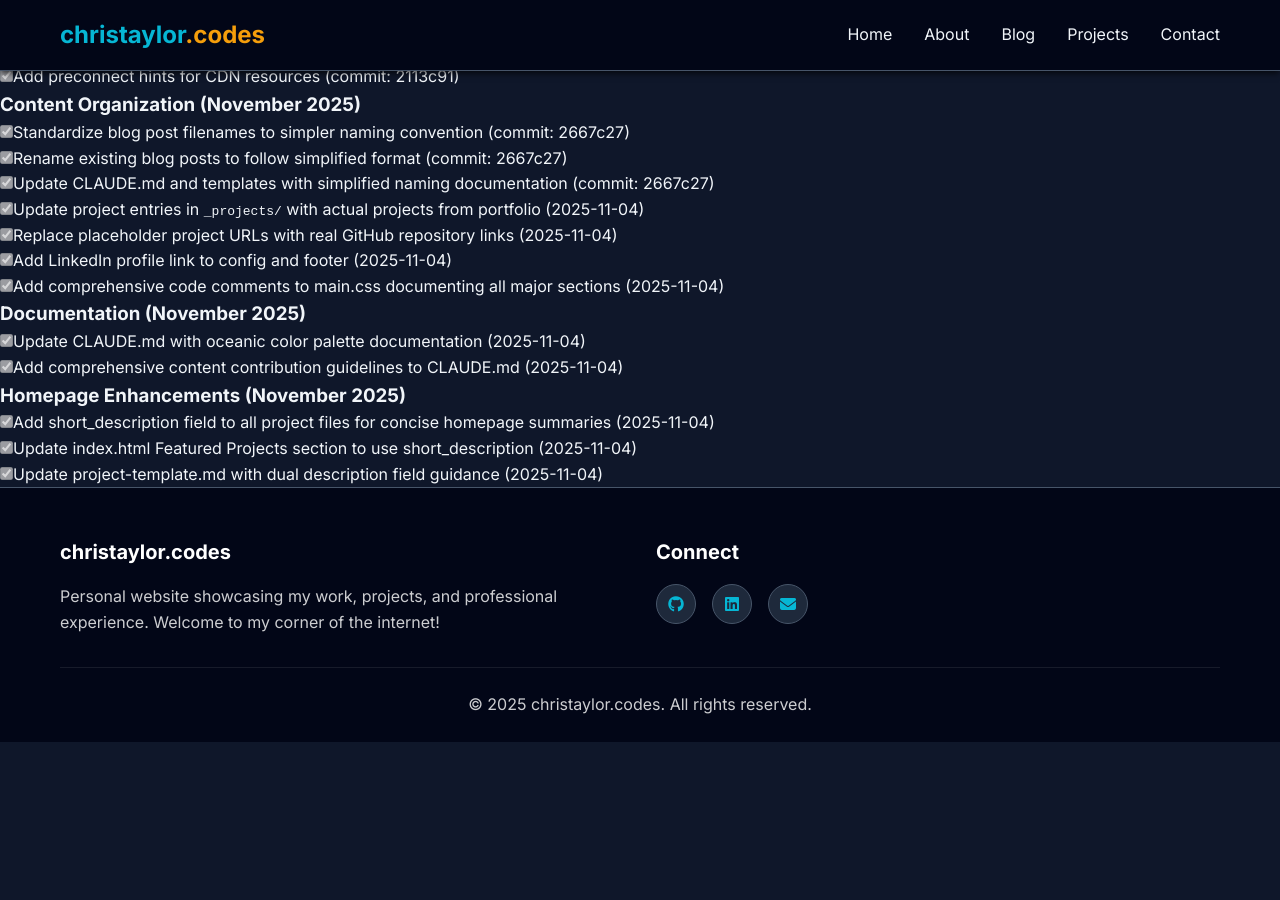
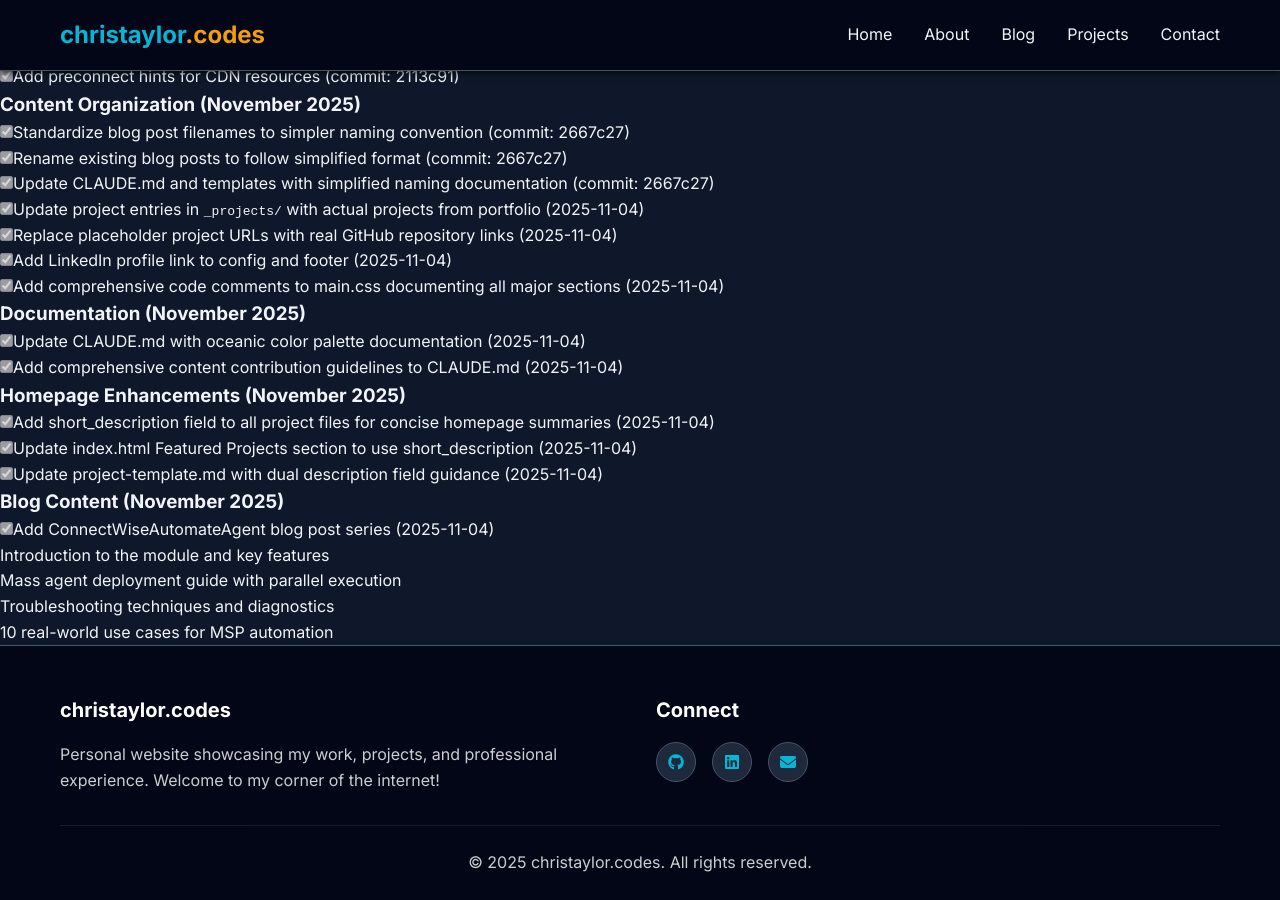
Before and after one commit to christaylorcodes/christaylorcodes.github.io, a Jekyll site: the page built from TODO.md, in a window 1280 px wide and 900 px high, scrolled down 3649 px. Built offline with Jekyll 4.4.1, drawn with Linux system fonts in a browser that asks for light colours; our own code applies the rules of GitHub Pages for plain Markdown files; before the commit the page ends 4391 px from its top, so only the background shows below that; some of the changed text lies outside the part shown.

Commit message:
Update TODO list to mark blog content tasks as completed
Mark the following tasks as completed:
- Replace placeholder blog posts with real content about PowerShell and automation
- Create first real blog post about PowerShell automation

Added 4-post series on ConnectWiseAutomateAgent module covering deployment,
troubleshooting, and real-world use cases for MSP automation.

🤖 Generated with [Claude Code](https://claude.com/claude-code)

Co-Authored-By: Claude <noreply@anthropic.com>

```diff
--- a/TODO.md
+++ b/TODO.md
@@ -5,7 +5,7 @@ This document tracks improvements and enhancements for christaylor.codes. Tasks
 ## Priority 1: Maintenance & Project Management
 
 ### Content Management
-- [ ] Replace placeholder blog posts with real content about automation, PowerShell, and network operations
+- [x] Replace placeholder blog posts with real content about automation, PowerShell, and network operations (Completed 2025-11-04)
 - [x] Standardize blog post filenames to use simpler titles (e.g., `YYYY-MM-DD-title.md` instead of `YYYY-MM-DD-long-descriptive-title.md`)
 - [x] Rename existing blog posts to follow simplified naming convention
 - [x] Update project entries in `_projects/` with actual projects from your portfolio (Completed 2025-11-04)
@@ -113,7 +113,7 @@ This document tracks improvements and enhancements for christaylor.codes. Tasks
 These tasks can be completed quickly and provide immediate value:
 
 1. [x] Add LinkedIn profile link to config and footer (Completed 2025-11-04)
-2. [ ] Create first real blog post about PowerShell automation
+2. [x] Create first real blog post about PowerShell automation (Completed 2025-11-04 - Added 4-post series on ConnectWiseAutomateAgent)
 3. [x] Add at least one real project from your portfolio (Completed 2025-11-04)
 4. [x] Add Open Graph and Twitter Card meta tags for better social sharing (Completed 2025-11-03)
 5. [ ] Add structured data (JSON-LD) for improved search results
@@ -182,3 +182,10 @@ These tasks can be completed quickly and provide immediate value:
 - [x] Add short_description field to all project files for concise homepage summaries (2025-11-04)
 - [x] Update index.html Featured Projects section to use short_description (2025-11-04)
 - [x] Update project-template.md with dual description field guidance (2025-11-04)
+
+### Blog Content (November 2025)
+- [x] Add ConnectWiseAutomateAgent blog post series (2025-11-04)
+  - Introduction to the module and key features
+  - Mass agent deployment guide with parallel execution
+  - Troubleshooting techniques and diagnostics
+  - 10 real-world use cases for MSP automation
```
